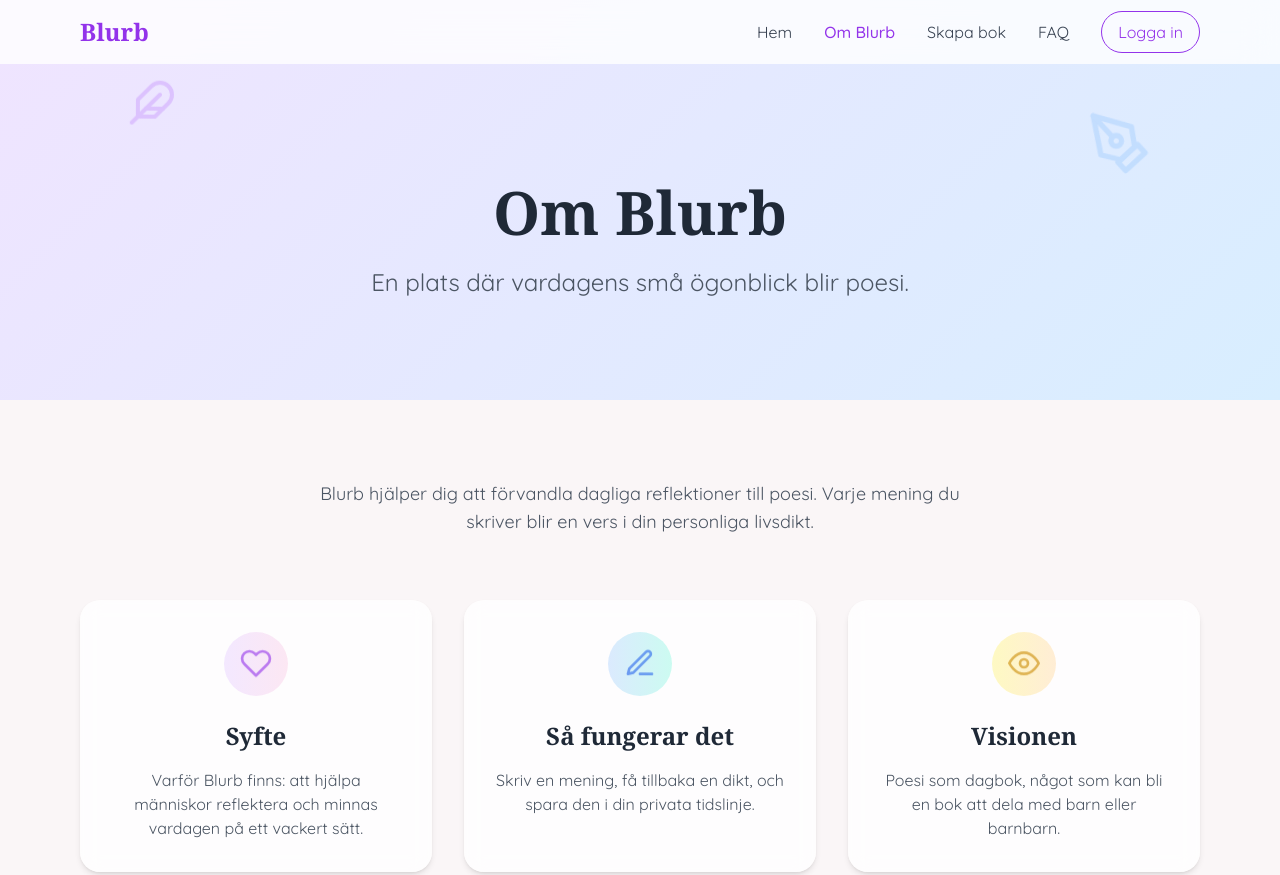
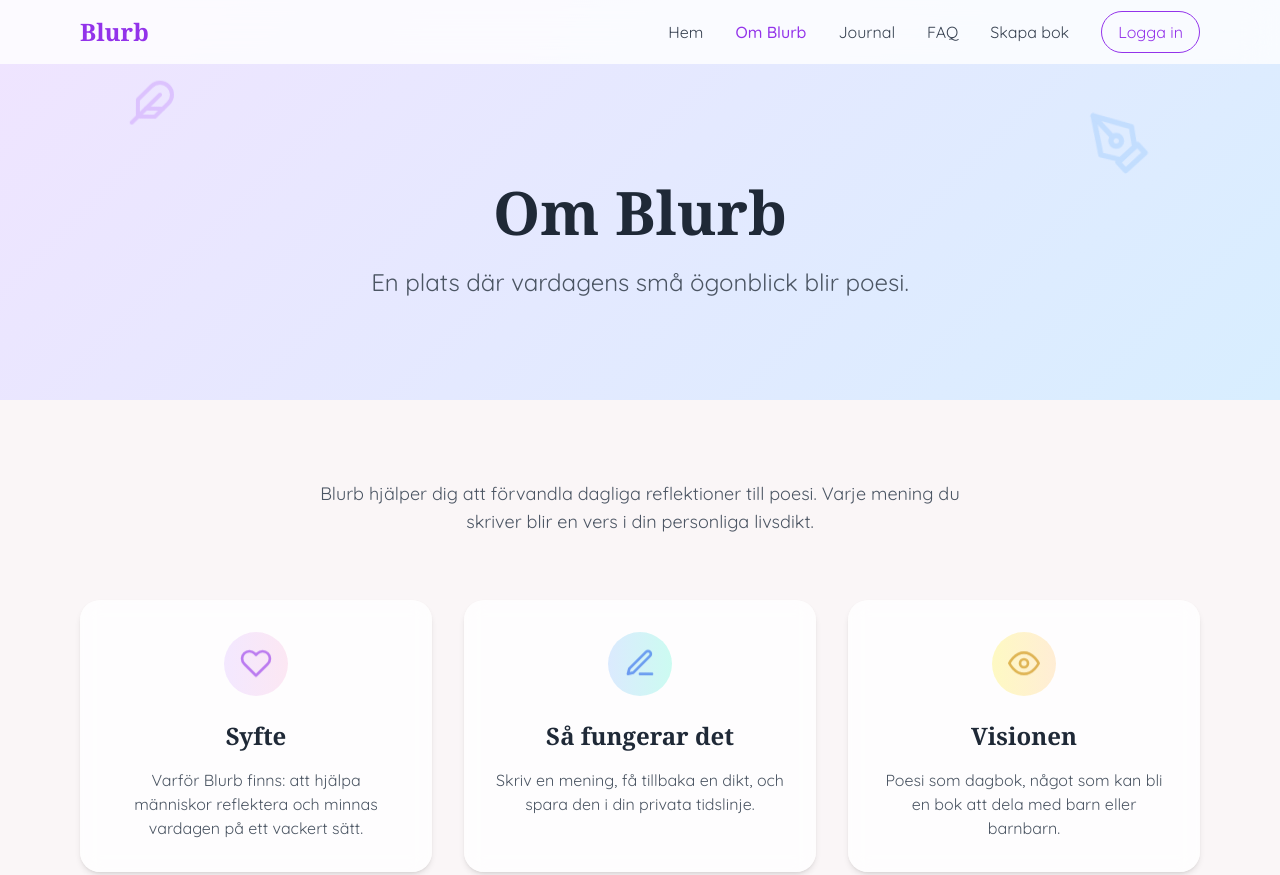
Before and after one commit to Julie1axelsson/blurb, a plain HTML site: page om.html in a window 1280 px wide. Shown: the top 875 px of the page. Drawn offline with nearby package versions, Linux system fonts and the light colour scheme.

Commit message:
Update om.html

```diff
--- a/om.html
+++ b/om.html
@@ -67,11 +67,12 @@
                     <span class="text-2xl font-bold text-purple-600 font-serif">Blurb</span>
                 </div>
                 <div class="hidden md:flex items-center space-x-8">
-                    <a href="#" class="text-gray-700 hover:text-purple-600 transition">Hem</a>
+                    <a href="https://julie1axelsson.github.io/blurb" class="text-gray-700 hover:text-purple-600 transition">Hem</a>
                     <a href="#" class="text-purple-600 font-medium">Om Blurb</a>
-                    <a href="#" class="text-gray-700 hover:text-purple-600 transition">Skapa bok</a>
-                    <a href="#" class="text-gray-700 hover:text-purple-600 transition">FAQ</a>
-                    <a href="#" class="px-4 py-2 rounded-full text-purple-600 border border-purple-600 hover:bg-purple-600 hover:text-white transition">Logga in</a>
+                    <a href="https://julie1axelsson.github.io/blurb/journal" class="text-gray-700 hover:text-purple-600 transition">Journal</a>
+                    <a href="https://julie1axelsson.github.io/blurb/faq" class="text-gray-700 hover:text-purple-600 transition">FAQ</a>
+                    <a href="https://julie1axelsson.github.io/blurb/skapabok" class="text-gray-700 hover:text-purple-600 transition">Skapa bok</a>
+                    <a href="https://julie1axelsson.github.io/blurb/loggain" class="px-4 py-2 rounded-full text-purple-600 border border-purple-600 hover:bg-purple-600 hover:text-white transition">Logga in</a>
                 </div>
                 <div class="md:hidden">
                     <button class="text-gray-700">
```
